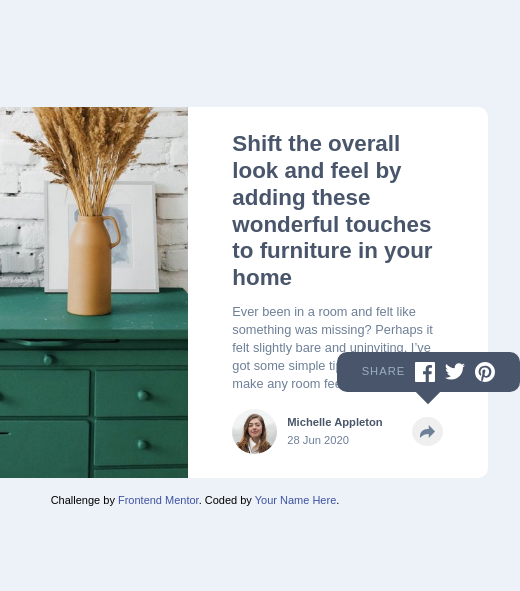
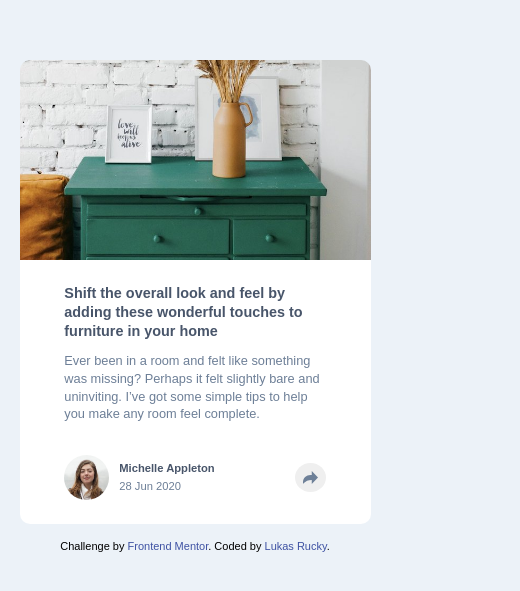
Before and after one commit to malyrudy/article-preview-component-master, a plain HTML site: page index.html in a window 390 px wide. Shown: the part 115-706 px from the top of the page, 520 px wide, since content can reach past the window. Drawn offline with Linux system fonts and the light colour scheme.

Commit message:
media added

```diff
--- a/index.html
+++ b/index.html
@@ -5,7 +5,7 @@
   <meta name="viewport" content="width=device-width, initial-scale=1.0"> <!-- displays site properly based on user's device -->
   <link rel="stylesheet" href="./style.css">
   <link rel="icon" type="image/png" sizes="32x32" href="./images/favicon-32x32.png">
-
+  <link rel="stylesheet" href="./media.css">
   <title>Frontend Mentor | Article preview component</title>
 </head>
 <body>
@@ -35,7 +35,7 @@
 
         <div class="share">
           <button class="share-button"><img src="./images/icon-share.svg" alt=""></button>
-          <div class="share-option">
+          <div class="share-option hide">
             <span>Share</span>
             <a href="#"><img src="./images/icon-facebook.svg" alt=""></a>
             <a href="#"><img src="./images/icon-twitter.svg" alt=""></a>
@@ -51,7 +51,7 @@
 
   <div class="attribution">
     Challenge by <a href="https://www.frontendmentor.io?ref=challenge" target="_blank">Frontend Mentor</a>.
-    Coded by <a href="#">Your Name Here</a>.
+    Coded by <a href="#">Lukas Rucky</a>.
   </div>
 </body>
 </html>
--- /dev/null
+++ b/media.css
@@ -0,0 +1,30 @@
+@media screen and (min-width: 375px) and (max-width: 750px) {
+    body {
+        margin: 0 5%;
+    }
+
+    .cart {
+        grid-template-columns: 1fr;
+        grid-template-rows: 200px auto;
+        border-radius: 10px;
+    }
+
+    #drawers {
+        border-radius: 10px 10px 0 0;
+        object-position: left;
+    }
+
+    .text-content {
+        border-radius: 0 0 10px 10px;
+    }
+
+    .main-heading {
+        font-size: 0.9rem;
+        line-height: 1.3;
+    }
+
+    .main-paragraph {
+        padding-bottom: 1rem;
+    }
+
+}
```
